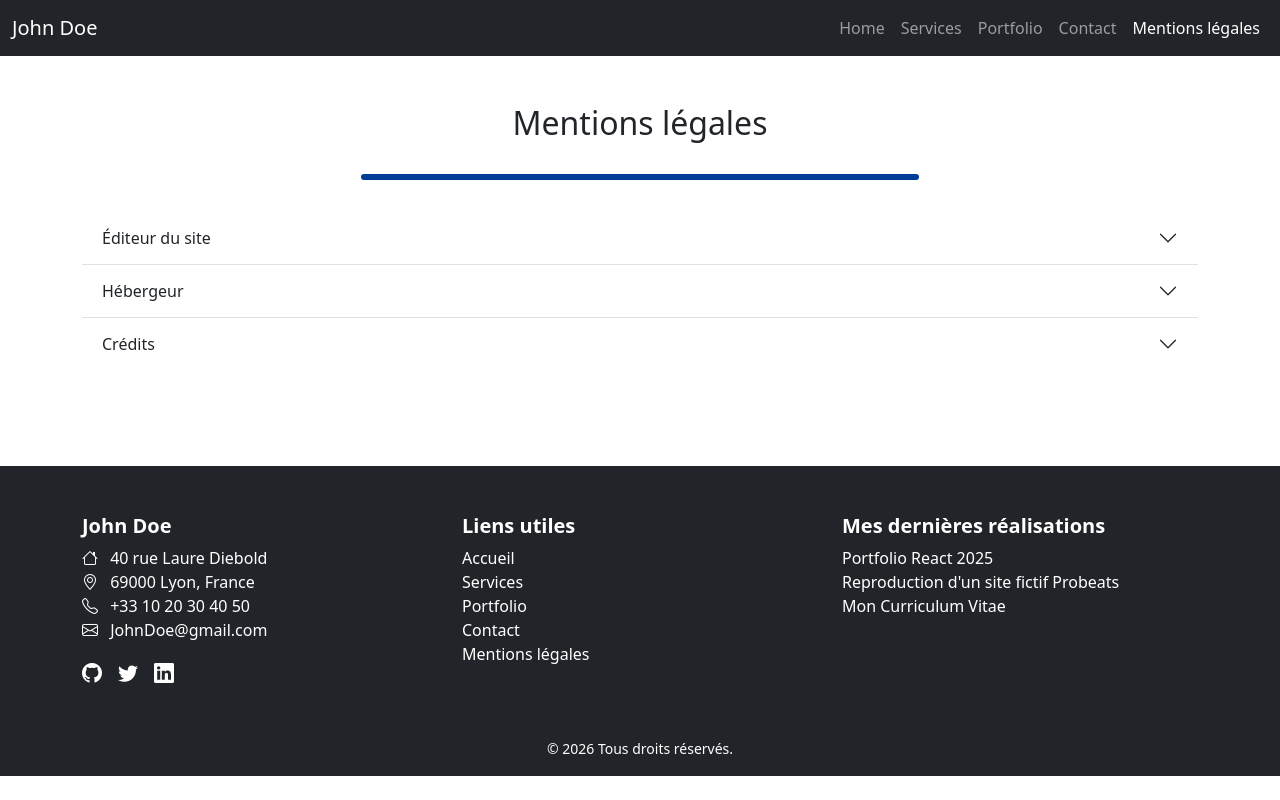
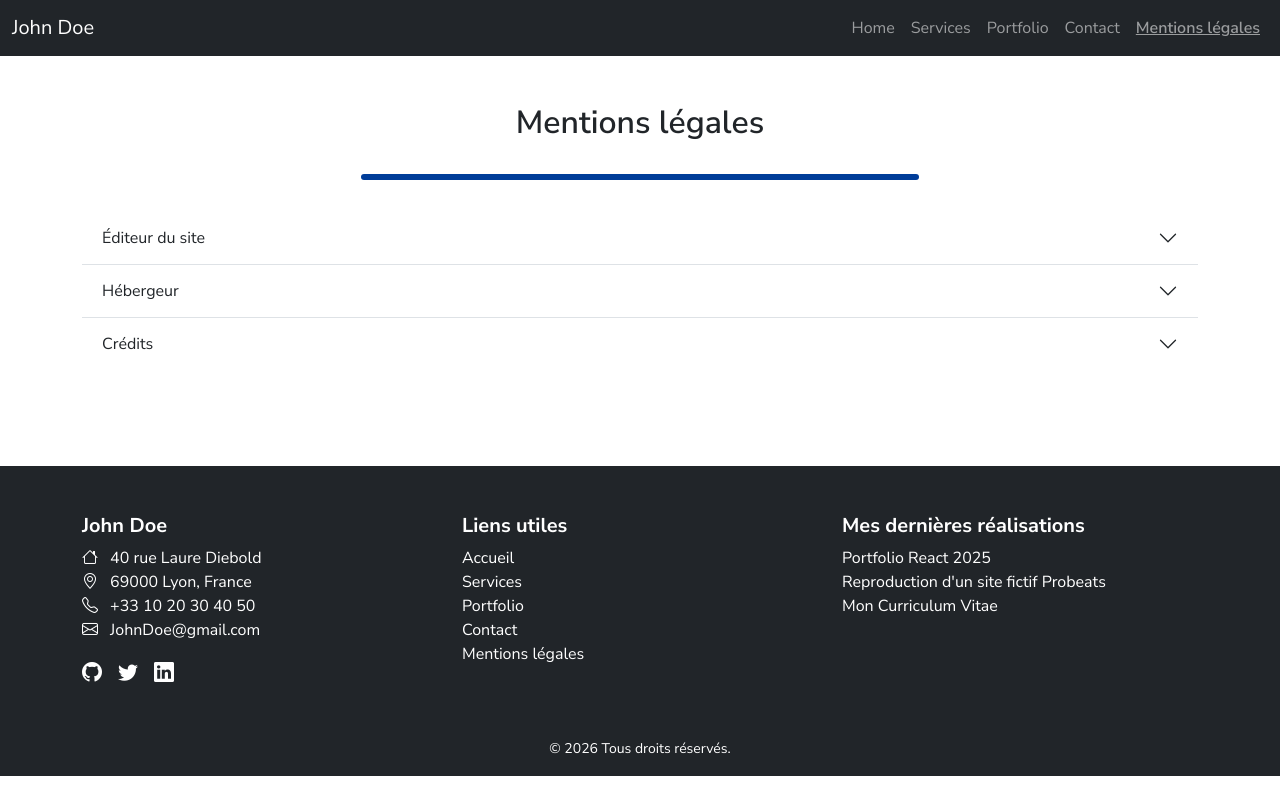
Before and after one commit to JuanitoAcevedo/Portfolio---John-Doe, a React app: page /mentions-legales in a window 1280 px wide. Built offline with nearby package versions, Linux system fonts and the light colour scheme; the HTML template or start-up script is replaced by a standard one.

Commit message:
add header modif

```diff
--- a/public/index.html
+++ b/public/index.html
@@ -3,6 +3,7 @@
   <head>
     <meta charset="utf-8" />
     <link rel="icon" href="%PUBLIC_URL%/favicon.ico" />
+    <link href="https://fonts.googleapis.com/css2?family=Nunito+Sans:wght@300;400;600;700&display=swap" rel="stylesheet">
     <meta name="viewport" content="width=device-width, initial-scale=1" />
     <meta name="theme-color" content="#000000" />
     <meta
--- a/src/App.css
+++ b/src/App.css
@@ -1,3 +1,12 @@
+body {
+  font-family: 'Nunito Sans', sans-serif;
+  font-weight: 400;
+}
+
+h1, h2, h3 {
+  font-family: 'Nunito Sans', sans-serif;
+  font-weight: 600;
+}
 .App {
   text-align: center;
 }
@@ -37,6 +46,11 @@
   }
 }
 
+.nav-link.active-link {
+  font-weight: 600;
+  text-decoration: underline;
+}
+
 .footer-icons a i {
   transition: transform 0.3s ease, filter 0.3s ease;
   display: inline-block; /* nécessaire pour que transform fonctionne */
--- a/src/components/NavigationBar.js
+++ b/src/components/NavigationBar.js
@@ -13,19 +13,44 @@ const NavigationBar = () => {
         <div className="collapse navbar-collapse" id="navbarNav">
           <ul className="navbar-nav ms-auto">
             <li className="nav-item">
-              <NavLink className="nav-link" to="/">Home</NavLink>
+              <NavLink
+                to="/"
+                className={({ isActive }) => "nav-link" + (isActive ? " active-link" : "")}
+              >
+                Home
+              </NavLink>
             </li>
             <li className="nav-item">
-              <NavLink className="nav-link" to="/services">Services</NavLink>
+              <NavLink
+                to="/services"
+                className={({ isActive }) => "nav-link" + (isActive ? " active-link" : "")}
+              >
+                Services
+              </NavLink>
             </li>
             <li className="nav-item">
-              <NavLink className="nav-link" to="/portfolio">Portfolio</NavLink>
+              <NavLink
+                to="/portfolio"
+                className={({ isActive }) => "nav-link" + (isActive ? " active-link" : "")}
+              >
+                Portfolio
+              </NavLink>
             </li>
             <li className="nav-item">
-              <NavLink className="nav-link" to="/contact">Contact</NavLink>
+              <NavLink
+                to="/contact"
+                className={({ isActive }) => "nav-link" + (isActive ? " active-link" : "")}
+              >
+                Contact
+              </NavLink>
             </li>
             <li className="nav-item">
-              <NavLink className="nav-link" to="/mentions-legales">Mentions légales</NavLink>
+              <NavLink
+                to="/mentions-legales"
+                className={({ isActive }) => "nav-link" + (isActive ? " active-link" : "")}
+              >
+                Mentions légales
+              </NavLink>
             </li>
           </ul>
         </div>
```
